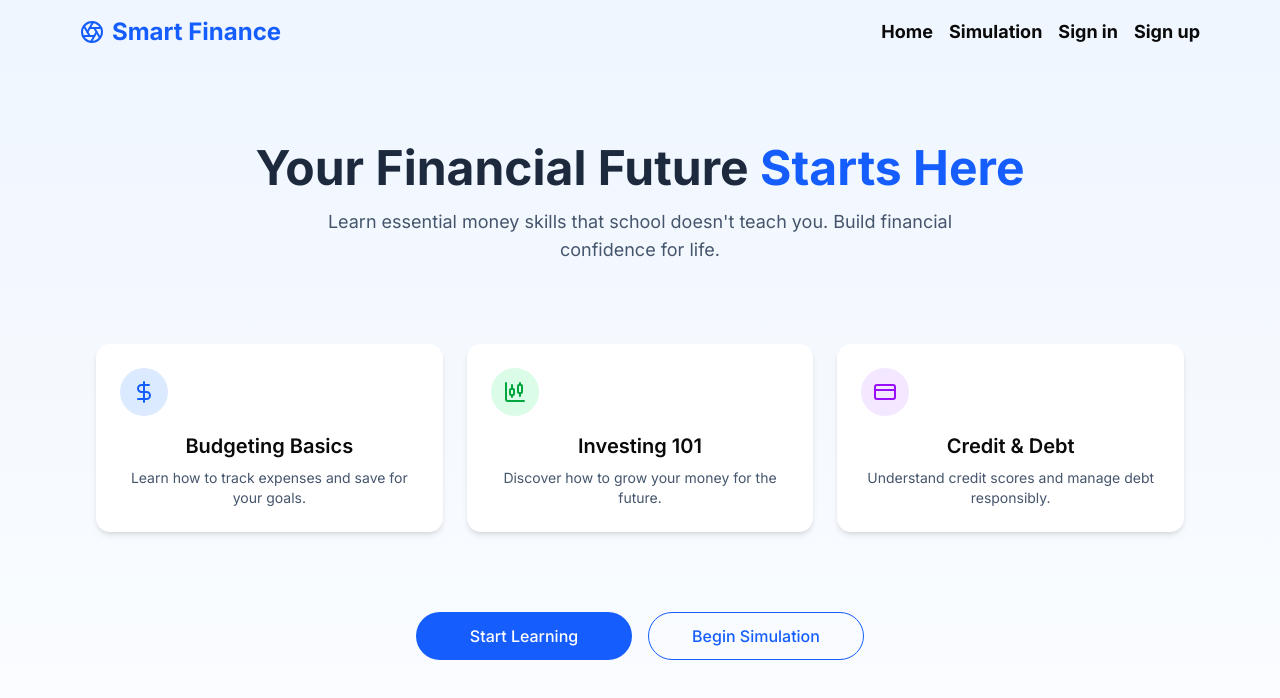
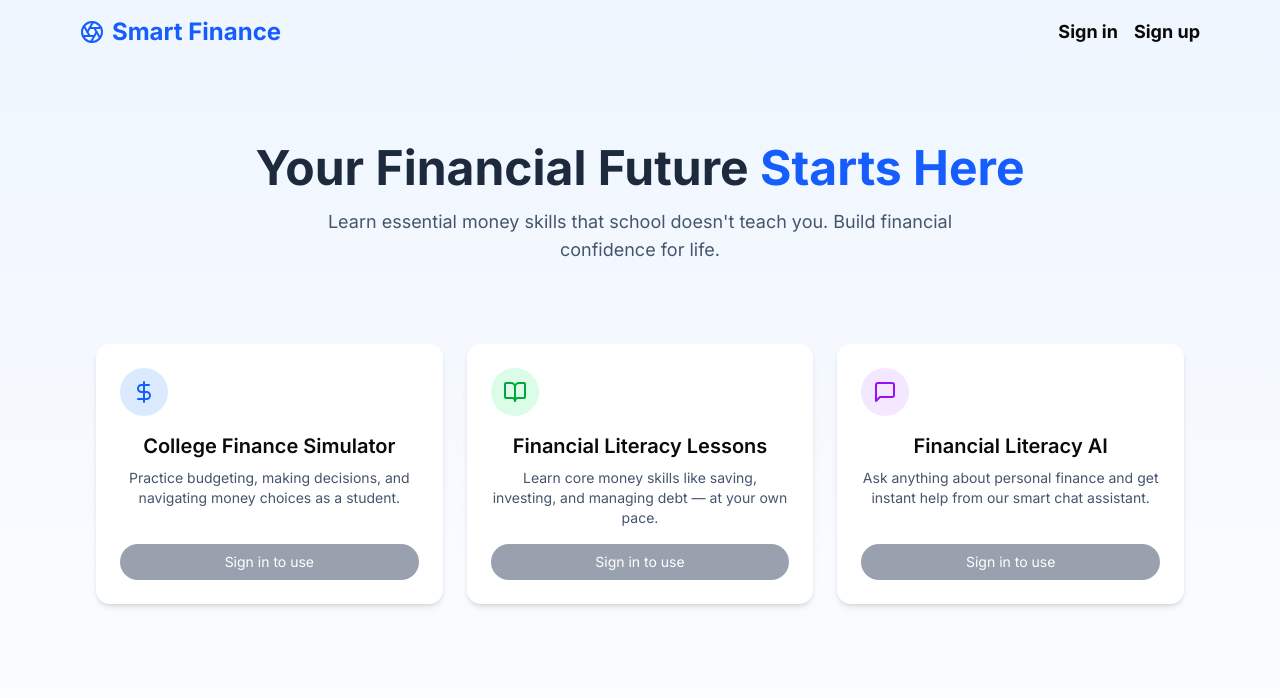
Before and after one commit to kongbaiiiii/HTG-2025, a Next.js app in the folder smartfinance/: page / in a window 1280 px wide. Shown: the top 698 px of the page. Built offline with nearby package versions, Linux system fonts and the light colour scheme; no server answers.

Commit message:
home page update

```diff
--- /dev/null
+++ b/smartfinance/app/api/llm/route.js
@@ -0,0 +1,44 @@
+import OpenAI from "openai";
+
+const openai = new OpenAI({
+    apiKey: process.env.NEXT_PUBLIC_OPENAI_API_KEY,
+    dangerouslyAllowBrowser: true,
+});
+
+export async function POST(req) {
+    try {
+        // const { userPrompt } = await req.json();
+        const body = await req.json();
+        const message = body.messages;
+
+        const chatCompletion = await openai.chat.completions.create({
+            model: "gpt-4o-mini-2024-07-18",
+            messages: [
+                {
+                    role: "developer",
+                    content:
+                        "You are an expert in financing and debt management, one of your clients, a highschool student in Ontario Canada,want to ask you some financial literacy questions. Try your best to answer your user's questions in only paragraph less than 100 words. State the assumptions that you've made",
+                },
+                { role: "user", content: message },
+            ],
+        });
+
+        const reply = chatCompletion.choices[0].message.content;
+
+        return new Response(JSON.stringify({ reply }), {
+            status: 200,
+            headers: { "Content-Type": "application/json" },
+        });
+    } catch (error) {
+        console.log(error)
+        return new Response(
+            JSON.stringify({
+                error: "Sorry, I couldn't fetch the respond at this moment. Please try again later.",
+            }),
+            {
+                status: 400,
+                headers: { "Content-Type": "application/json" },
+            }
+        );
+    }
+}
--- /dev/null
+++ b/smartfinance/app/chat/page.jsx
@@ -0,0 +1,82 @@
+"use client";
+
+import { useState, useRef, useEffect } from "react";
+
+export default function ChatPage() {
+  const [messages, setMessages] = useState([
+    { role: "assistant", content: "Hi there! What financial literacy question do you have?" }
+  ]);
+  const [input, setInput] = useState("");
+  const bottomRef = useRef(null);
+
+//   useEffect(() => {
+//     bottomRef.current?.scrollIntoView({ behavior: "smooth" });
+//   }, [messages]);
+
+  const sendMessage = async () => {
+    if (!input.trim()) return;
+
+    const prompt = input
+    const newMessages = [...messages, { role: "user", content: input.trim() }];
+    setMessages(newMessages);
+    setInput("");
+
+
+    const res = await fetch("/api/llm", {
+      method: "POST",
+      headers: { "Content-Type": "application/json" },
+      body: JSON.stringify({ messages: prompt }),
+    });
+
+    const data = await res.json();
+    setMessages([...newMessages, { role: "assistant", content: data.reply }]);
+  };
+
+  return (
+    <div className="min-h-screen bg-gradient-to-b from-blue-50 to-white dark:from-slate-900 dark:to-slate-950 text-slate-800 dark:text-white flex flex-col">
+      <main className="flex flex-col container mx-auto px-4 py-12 w-full max-w-3xl">
+        {/* Title */}
+        <h2 className="text-4xl sm:text-5xl font-bold text-center mb-8">
+          Smart Finance Chat
+        </h2>
+
+        {/* Message area */}
+        <div className="flex-1 bg-white dark:bg-slate-800 rounded-xl shadow-md p-6 space-y-4 overflow-y-auto max-h-[60vh]">
+          {messages.map((msg, idx) => (
+            <div
+              key={idx}
+              className={`max-w-[80%] text-sm whitespace-pre-wrap px-4 py-2 rounded-lg ${
+                msg.role === "user"
+                  ? "bg-blue-100 dark:bg-blue-900 ml-auto text-right"
+                  : "bg-slate-100 dark:bg-slate-700"
+              }`}
+            >
+              {msg.content}
+            </div>
+          ))}
+          <div ref={bottomRef} />
+        </div>
+
+        {/* Input */}
+        <div className="mt-6">
+          <div className="flex items-center bg-white dark:bg-slate-800 border border-slate-200 dark:border-slate-700 rounded-full px-4 py-2 shadow-sm">
+            <input
+              type="text"
+              value={input}
+              onChange={(e) => setInput(e.target.value)}
+              onKeyDown={(e) => e.key === "Enter" && sendMessage()}
+              placeholder="Ask me anything..."
+              className="flex-1 bg-transparent text-sm outline-none placeholder-slate-400 dark:placeholder-slate-500"
+            />
+            <button
+              onClick={sendMessage}
+              className="ml-4 text-blue-600 dark:text-blue-400 font-medium hover:underline text-sm"
+            >
+              Send
+            </button>
+          </div>
+        </div>
+      </main>
+    </div>
+  );
+}
--- a/smartfinance/app/page.tsx
+++ b/smartfinance/app/page.tsx
@@ -1,14 +1,21 @@
-import Image from "next/image";
-import { DollarSign, ChartCandlestick, CreditCard, Aperture } from 'lucide-react';
+import { auth } from "@clerk/nextjs/server";
+import {
+  DollarSign,
+  BookOpen,
+  MessageSquare,
+} from "lucide-react";
 
-export default function Home() {
+export default function HomePage() {
+  const { userId } = auth();
+  const isSignedIn = !!userId;
+
   return (
     <div className="min-h-screen flex flex-col">
-
       <main className="flex flex-col gap-12 items-center text-center container mx-auto px-4 py-12">
         <div className="space-y-4">
           <h2 className="text-4xl sm:text-5xl font-bold text-slate-800 dark:text-white">
-            Your Financial Future <span className="text-blue-600 dark:text-blue-400">Starts Here</span>
+            Your Financial Future{" "}
+            <span className="text-blue-600 dark:text-blue-400">Starts Here</span>
           </h2>
           <p className="text-lg text-slate-600 dark:text-slate-300 max-w-2xl mx-auto">
             Learn essential money skills that school doesn't teach you. Build financial confidence for life.
@@ -16,53 +23,69 @@ export default function Home() {
         </div>
 
         <div className="grid grid-cols-1 sm:grid-cols-2 md:grid-cols-3 gap-6 w-full mt-8">
-          {/* Feature Card 1 */}
-          <div className="bg-white dark:bg-slate-800 p-6 rounded-xl shadow-md hover:shadow-lg transition-shadow">
-            <div className="bg-blue-100 dark:bg-blue-900/30 p-3 rounded-full w-fit mb-4">
-              <DollarSign className="text-blue-600 dark:text-blue-400" />
-            </div>
-            <h3 className="text-xl font-semibold mb-2">Budgeting Basics</h3>
-            <p className="text-slate-600 dark:text-slate-300 text-sm">
-              Learn how to track expenses and save for your goals.
-            </p>
-          </div>
+          {[
+            {
+              icon: <DollarSign className="text-blue-600 dark:text-blue-400" />,
+              title: "College Finance Simulator",
+              description: "Practice budgeting, making decisions, and navigating money choices as a student.",
+              href: "/simulation",
+              color: "blue",
+            },
+            {
+              icon: <BookOpen className="text-green-600 dark:text-green-400" />,
+              title: "Financial Literacy Lessons",
+              description: "Learn core money skills like saving, investing, and managing debt — at your own pace.",
+              href: "/lessons",
+              color: "green",
+            },
+            {
+              icon: <MessageSquare className="text-purple-600 dark:text-purple-400" />,
+              title: "Financial Literacy AI",
+              description: "Ask anything about personal finance and get instant help from our smart chat assistant.",
+              href: "/chat",
+              color: "purple",
+            },
+          ].map(({ icon, title, description, href, color }, index) => {
+            const bgMap: Record<string, string> = {
+              blue: "bg-blue-600 hover:bg-blue-700",
+              green: "bg-green-600 hover:bg-green-700",
+              purple: "bg-purple-600 hover:bg-purple-700",
+            };
 
-          {/* Feature Card 2 */}
-          <div className="bg-white dark:bg-slate-800 p-6 rounded-xl shadow-md hover:shadow-lg transition-shadow">
-            <div className="bg-green-100 dark:bg-green-900/30 p-3 rounded-full w-fit mb-4">
-              <ChartCandlestick className="text-green-600 dark:text-green-400" />
-            </div>
-            <h3 className="text-xl font-semibold mb-2">Investing 101</h3>
-            <p className="text-slate-600 dark:text-slate-300 text-sm">
-              Discover how to grow your money for the future.
-            </p>
-          </div>
+            const bgIconMap: Record<string, string> = {
+              blue: "bg-blue-100 dark:bg-blue-900/30",
+              green: "bg-green-100 dark:bg-green-900/30",
+              purple: "bg-purple-100 dark:bg-purple-900/30",
+            };
 
-          {/* Feature Card 3 */}
-          <div className="bg-white dark:bg-slate-800 p-6 rounded-xl shadow-md hover:shadow-lg transition-shadow">
-            <div className="bg-purple-100 dark:bg-purple-900/30 p-3 rounded-full w-fit mb-4">
-              <CreditCard className="text-purple-600 dark:text-purple-400" />
-            </div>
-            <h3 className="text-xl font-semibold mb-2">Credit & Debt</h3>
-            <p className="text-slate-600 dark:text-slate-300 text-sm">
-              Understand credit scores and manage debt responsibly.
-            </p>
-          </div>
-        </div>
-
-        <div className="flex flex-col sm:flex-row gap-4 items-center mt-8 w-full max-w-md mx-auto">
-          <a
-            className="rounded-full border border-solid border-transparent transition-colors flex items-center justify-center bg-blue-600 hover:bg-blue-700 text-white gap-2 font-medium text-sm sm:text-base h-12 px-6 w-full"
-            href="#"
-          >
-            Start Learning
-          </a>
-          <a
-            className="rounded-full border border-solid border-blue-600 dark:border-blue-400 transition-colors flex items-center justify-center hover:bg-blue-50 dark:hover:bg-blue-900/20 text-blue-600 dark:text-blue-400 font-medium text-sm sm:text-base h-12 px-6 w-full"
-            href="/simulation"
-          >
-            Begin Simulation
-          </a>
+            return (
+              <div
+                key={index}
+                className="bg-white dark:bg-slate-800 p-6 rounded-xl shadow-md hover:shadow-lg transition-shadow flex flex-col justify-between"
+              >
+                <div>
+                  <div className={`${bgIconMap[color]} p-3 rounded-full w-fit mb-4`}>
+                    {icon}
+                  </div>
+                  <h3 className="text-xl font-semibold mb-2">{title}</h3>
+                  <p className="text-slate-600 dark:text-slate-300 text-sm">{description}</p>
+                </div>
+                <form action={isSignedIn ? href : undefined} method="get">
+                  <button
+                    type="submit"
+                    disabled={!isSignedIn}
+                    className={`mt-4 w-full rounded-full text-sm px-4 py-2 transition ${
+                      isSignedIn
+                        ? `${bgMap[color]} text-white`
+                        : "bg-gray-400 text-white cursor-not-allowed"
+                    }`}
+                  >
+                    {isSignedIn ? "Go" : "Sign in to use"}
+                  </button>
+                </form>
+              </div>
+            );
+          })}
         </div>
       </main>
     </div>
--- a/smartfinance/utils/navbar.tsx
+++ b/smartfinance/utils/navbar.tsx
@@ -18,8 +18,6 @@ export default async function Navbar() {
         <h1 className="text-2xl font-bold text-blue-600 dark:text-blue-400">Smart Finance</h1>
       </div>
       <div className="flex items-center gap-4">
-        <Link href="/" className="hover:text-blue-600 dark:hover:text-blue-400 transition-colors text-lg font-bold">Home</Link>
-        <Link href="/simulation" className="hover:text-blue-600 dark:hover:text-blue-400 transition-colors text-lg font-bold">Simulation</Link>
         <SignedOut>
           <div className="hover:text-blue-600 dark:hover:text-blue-400 transition-colors  text-lg [&>*]:cursor-pointer [&>*]:font-bold">
             <SignInButton />
@@ -29,7 +27,10 @@ export default async function Navbar() {
           </div>
         </SignedOut>
         <SignedIn>
+          <Link href="/" className="hover:text-blue-600 dark:hover:text-blue-400 transition-colors text-lg font-bold">Home</Link>
+          <Link href="/simulation" className="hover:text-blue-600 dark:hover:text-blue-400 transition-colors text-lg font-bold">Simulation</Link>
           <Link href="/lesson" className="hover:text-blue-600 dark:hover:text-blue-400 transition-colors text-lg font-bold">Lesson</Link>
+          <Link href="/chat" className="hover:text-blue-600 dark:hover:text-blue-400 transition-colors text-lg font-bold">Chat</Link>
           <div className="hover:text-blue-600 dark:hover:text-blue-400 transition-colors text-lg font-bold [&>*]:cursor-pointer">
             <UserButton />
           </div>
```
